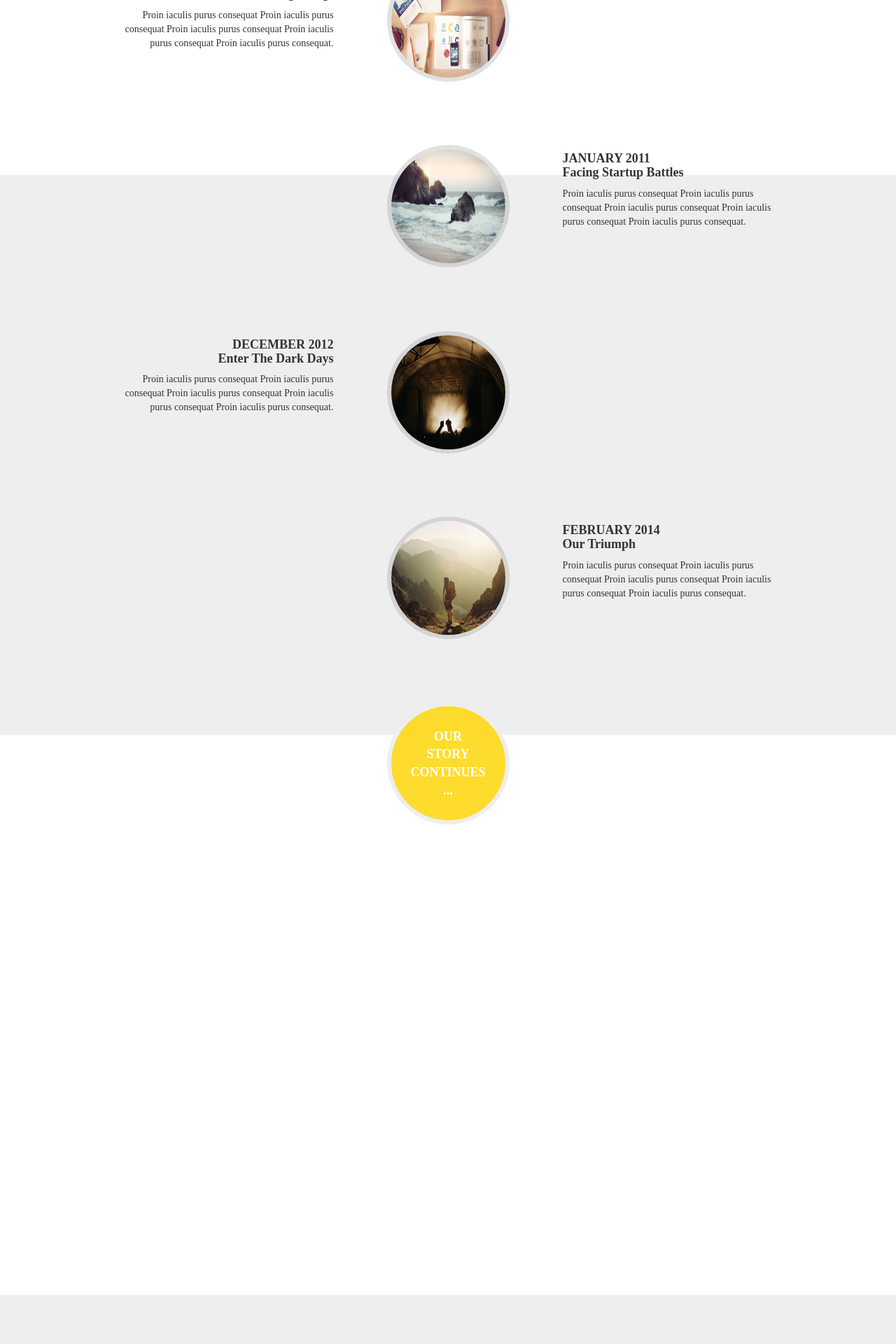
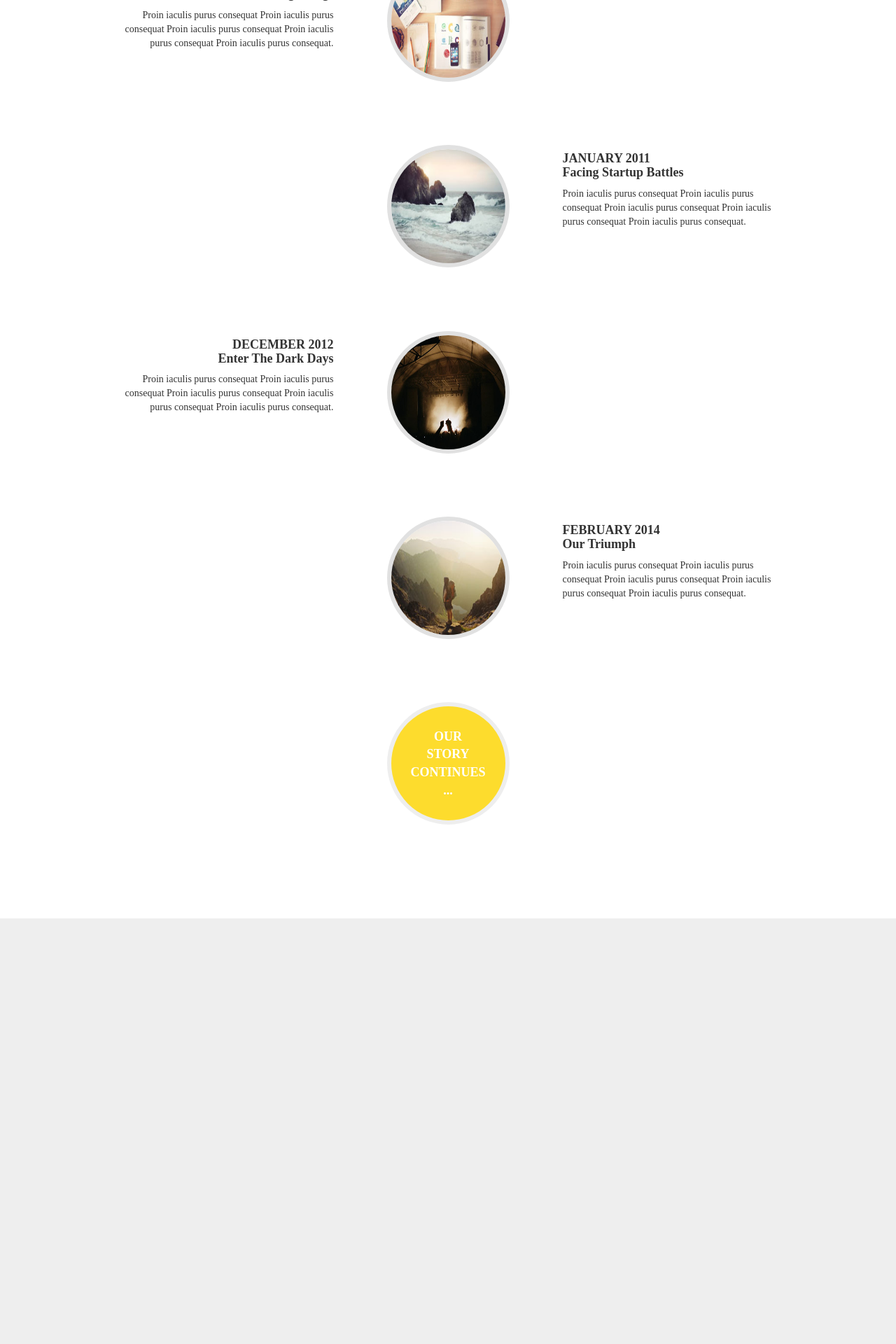
Before and after one commit to anand-chhibba/smv, a Django app: page / in a window 1280 px wide. Shown: the part 2291-4211 px from the top of the page at 70% size. Run offline with Django 3.2, Linux system fonts and the light colour scheme; grey boxes labelled with a size stand in for pictures from a placeholder-image service; some libraries are stand-ins or nearby versions.

Commit message:
achivements background fixed

```diff
--- a/static/common/css/scrolling-nav.css
+++ b/static/common/css/scrolling-nav.css
@@ -46,7 +46,7 @@ of those sections to manage the look and feel of the site. */
 }
 
 .services-section {
-    height: 100%;
+    height: auto;
     padding-top: 150px;
     text-align: center;
     background: #fff;
--- a/templates/common/base.html
+++ b/templates/common/base.html
@@ -172,9 +172,8 @@
 				<div id="but"><button>OUR <br>STORY<br> CONTINUES <br> ...</button></div>
 				<section id="line"></section>
 				</main>
-		</section>
-    </section>
-    </section>
+            </section>
+        </section>
         <!-- Our Ride Section -->
         <section id="our_ride" class="contact-section">
             <div class="container">
@@ -185,7 +184,6 @@
         <section id="crew" class="services-section">
             <div class="container">
 
-                </div>
             </div>
         </section>
            <!-- Partners  Section -->
@@ -240,9 +238,10 @@
             </div>
         </div>
     </section>
+    </section>
 
             <div class="container">
-            <h1>Contact Section</h1>
+            <center><h1>Contact Section</h1></center>
                 <div class="row">
 
                     <div class="col-lg-6">
```
